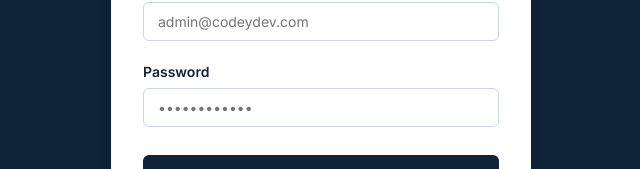
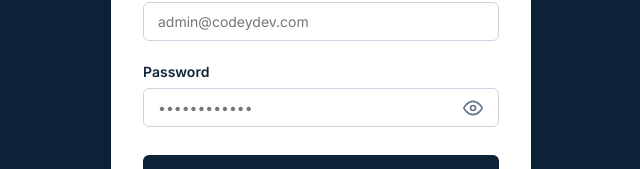
Before and after one commit to akabrrown/Codey_Dev, a Next.js app in the folder apps/admin/: page /login in a window 1280 px wide. Shown: the part 370-539 px from the top of the page, without its empty margins (319-959 px from the left). Built offline with nearby package versions, Linux system fonts and the light colour scheme.

Commit message:
feat(admin): add password visibility toggle eye button and config validation on login

```diff
--- a/apps/admin/app/login/page.tsx
+++ b/apps/admin/app/login/page.tsx
@@ -11,6 +11,7 @@
 
   const [email, setEmail] = useState("");
   const [password, setPassword] = useState("");
+  const [showPassword, setShowPassword] = useState(false);
   const [loading, setLoading] = useState(false);
   const [error, setError] = useState<string | null>(null);
 
@@ -20,6 +21,13 @@
     setError(null);
 
     try {
+      const supabaseUrl = process.env.NEXT_PUBLIC_SUPABASE_URL;
+      if (!supabaseUrl || supabaseUrl.includes("placeholder")) {
+        setError("Authentication service is not configured. Please add NEXT_PUBLIC_SUPABASE_URL and NEXT_PUBLIC_SUPABASE_ANON_KEY in Vercel project settings and redeploy.");
+        setLoading(false);
+        return;
+      }
+
       const supabase = createClient();
       const { error: signInError } = await supabase.auth.signInWithPassword({
         email,
@@ -34,8 +42,12 @@
 
       router.push(redirectTo);
       router.refresh();
-    } catch (err) {
+    } catch (err: any) {
+      if (err?.message?.includes("Failed to fetch") || err?.name === "TypeError") {
+        setError("Unable to reach authentication server. Please check your Supabase URL configuration.");
+      } else {
         setError("An unexpected error occurred. Please try again.");
+      }
       setLoading(false);
     }
   };
@@ -107,15 +119,52 @@
           <label style={{ display: "block", fontSize: "0.875rem", fontWeight: 600, color: "var(--color-navy-dark)", marginBottom: "0.375rem" }}>
             Password
           </label>
+          <div style={{ position: "relative" }}>
             <input
-            type="password"
+              type={showPassword ? "text" : "password"}
               required
               value={password}
               onChange={(e) => setPassword(e.target.value)}
               placeholder="••••••••••••"
               className="form-input"
               autoComplete="current-password"
+              style={{ paddingRight: "2.75rem" }}
             />
+            <button
+              type="button"
+              onClick={() => setShowPassword((prev) => !prev)}
+              aria-label={showPassword ? "Hide password" : "Show password"}
+              style={{
+                position: "absolute",
+                right: "0.75rem",
+                top: "50%",
+                transform: "translateY(-50%)",
+                background: "transparent",
+                border: "none",
+                cursor: "pointer",
+                padding: "0.25rem",
+                display: "inline-flex",
+                alignItems: "center",
+                justifyContent: "center",
+                color: "var(--color-text-muted)",
+                transition: "color 0.15s ease",
+              }}
+              onMouseEnter={(e) => (e.currentTarget.style.color = "var(--color-navy-dark)")}
+              onMouseLeave={(e) => (e.currentTarget.style.color = "var(--color-text-muted)")}
+            >
+              {showPassword ? (
+                <svg width="20" height="20" viewBox="0 0 24 24" fill="none" stroke="currentColor" strokeWidth="2" strokeLinecap="round" strokeLinejoin="round" aria-hidden="true">
+                  <path d="M17.94 17.94A10.07 10.07 0 0 1 12 20c-7 0-11-8-11-8a18.45 18.45 0 0 1 5.06-5.94M9.9 4.24A9.12 9.12 0 0 1 12 4c7 0 11 8 11 8a18.5 18.5 0 0 1-2.16 3.19m-6.72-1.07a3 3 0 1 1-4.24-4.24" />
+                  <line x1="1" y1="1" x2="23" y2="23" />
+                </svg>
+              ) : (
+                <svg width="20" height="20" viewBox="0 0 24 24" fill="none" stroke="currentColor" strokeWidth="2" strokeLinecap="round" strokeLinejoin="round" aria-hidden="true">
+                  <path d="M1 12s4-8 11-8 11 8 11 8-4 8-11 8-11-8-11-8z" />
+                  <circle cx="12" cy="12" r="3" />
+                </svg>
+              )}
+            </button>
+          </div>
         </div>
 
         <button
```
Also changed, not shown: 1 other file (tests, documents, lock files or other folders). Lines whose indentation alone changed are shown as unchanged.
